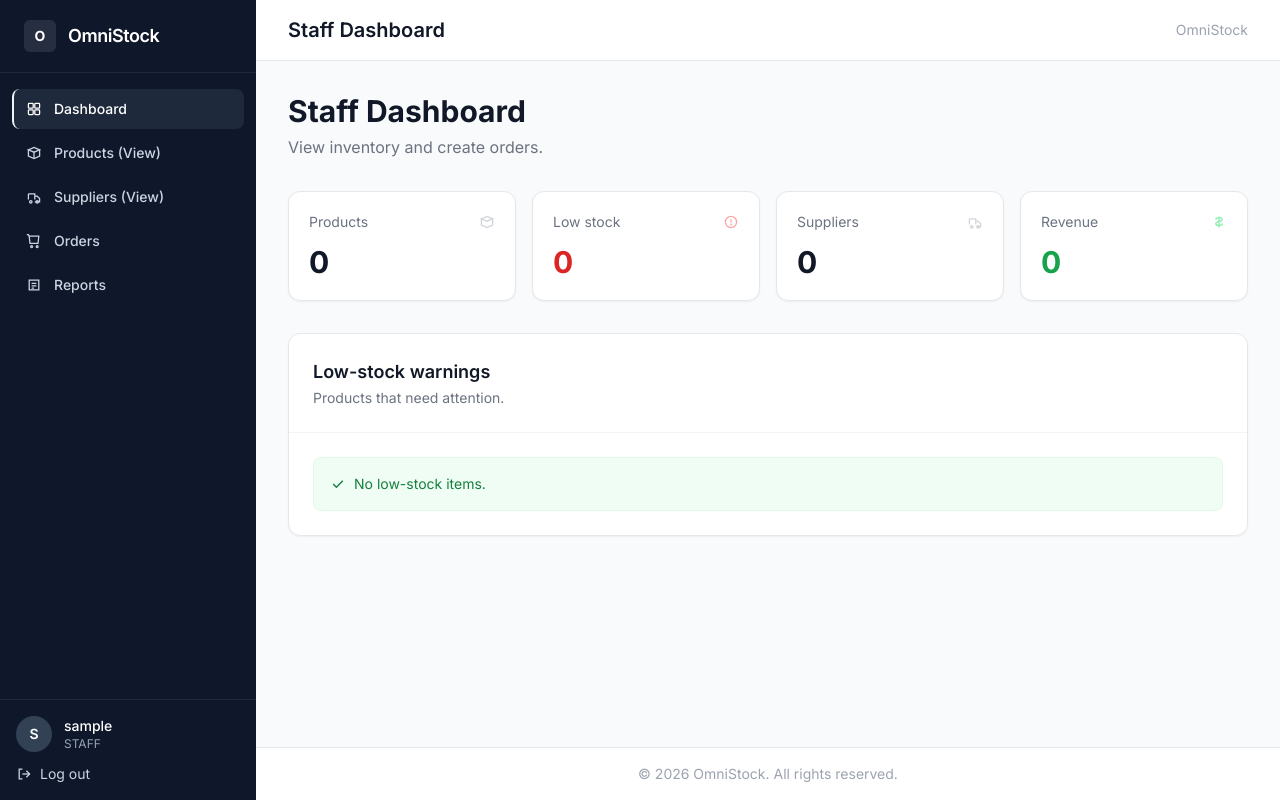
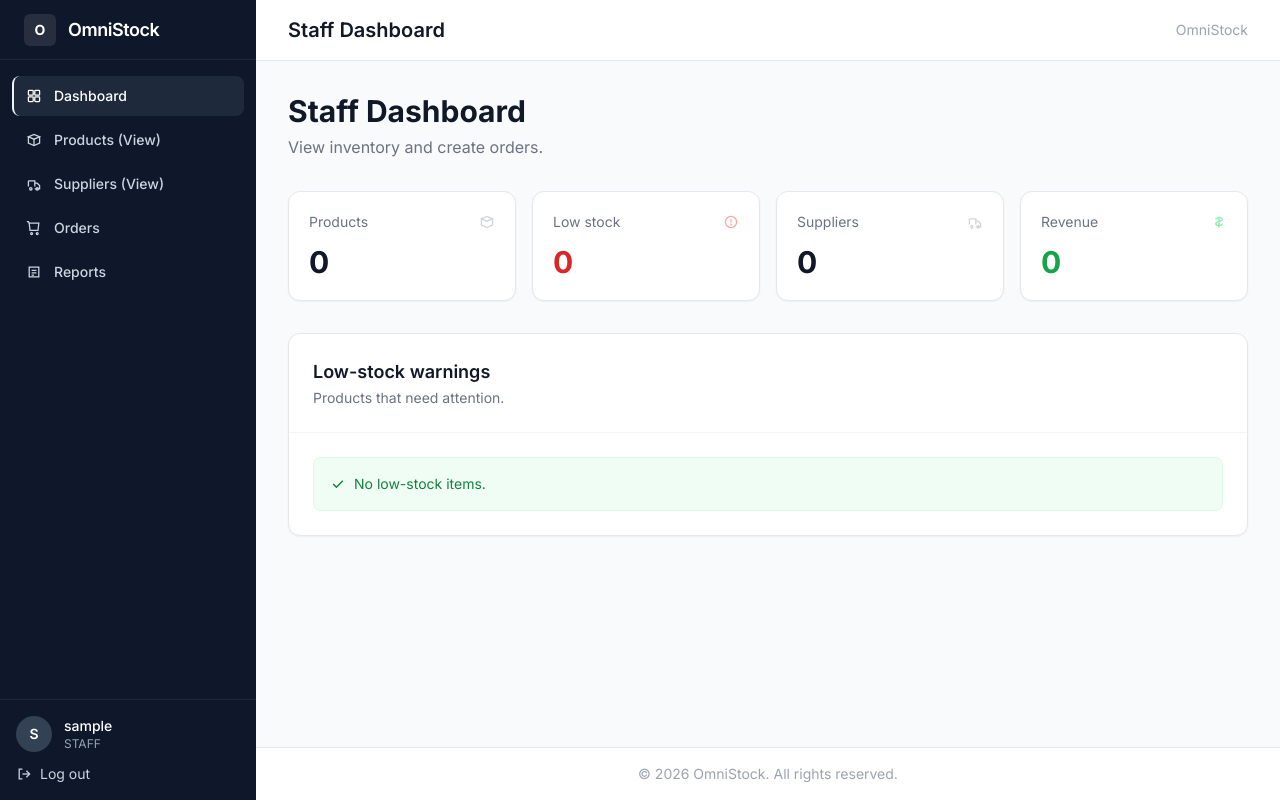
Before and after one commit to AI-with-Coding-2026/Project-A-omnistock, a Django app: page / in a window 1280 px wide. Run offline with Django 5.2, Linux system fonts and the light colour scheme; the visitor is signed in with stand-in values (Sample User, id 1); data that the repository does not hold is empty; some libraries are stand-ins or nearby versions.

Commit message:
fix: align sidebar and header layout

```diff
--- a/templates/core/base.html
+++ b/templates/core/base.html
@@ -32,8 +32,12 @@
         ::-webkit-scrollbar-thumb { background: #cbd5e1; border-radius: 999px; }
         ::-webkit-scrollbar-track { background: transparent; }
 
-        #sidebar-toggle:checked ~ #sidebar {
+        #sidebar-toggle:checked + .app-shell #sidebar {
             transform: translateX(0);
+        }
+
+        #sidebar-toggle:checked + .app-shell .sidebar-overlay {
+            display: block;
         }
 
         @media print {
@@ -50,19 +54,19 @@
     <!-- AUTHENTICATED APP -->
     <input type="checkbox" id="sidebar-toggle" class="hidden peer">
 
-    <div class="min-h-screen flex">
+    <div class="app-shell min-h-screen flex">
 
         <!-- SIDEBAR -->
         <aside
             id="sidebar"
             class="fixed inset-y-0 left-0 z-40 w-64 bg-slate-900 text-white
                    flex flex-col
-                   -translate-x-full lg:translate-x-0
+                   -translate-x-full lg:sticky lg:inset-auto lg:top-0 lg:h-screen lg:translate-x-0
                    transition-transform duration-200 ease-out
                    print:hidden"
         >
 
-            <div class="flex items-center gap-3 px-6 py-5 border-b border-slate-800">
+            <div class="flex h-[60px] items-center gap-3 border-b border-slate-800 px-6">
                 <div class="w-8 h-8 rounded-md bg-white/10 flex items-center justify-center font-bold text-sm">
                     O
                 </div>
@@ -255,10 +259,10 @@
         </aside>
 
         <!-- MOBILE OVERLAY -->
-        <label for="sidebar-toggle" class="fixed inset-0 bg-slate-900/40 z-30 hidden peer-checked:block lg:!hidden print:hidden"></label>
+        <label for="sidebar-toggle" class="sidebar-overlay fixed inset-0 bg-slate-900/40 z-30 hidden lg:!hidden print:hidden"></label>
 
         <!-- MAIN AREA -->
-        <div class="flex-1 flex flex-col min-w-0 lg:ml-64">
+        <div class="flex-1 flex flex-col min-w-0">
 
             <!-- HEADER -->
             <header class="sticky top-0 z-20 bg-white/90 backdrop-blur border-b border-gray-200
```
